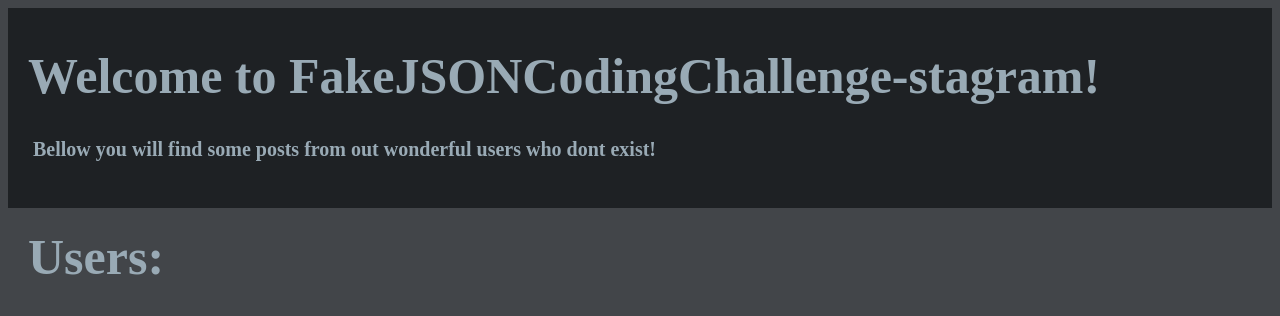
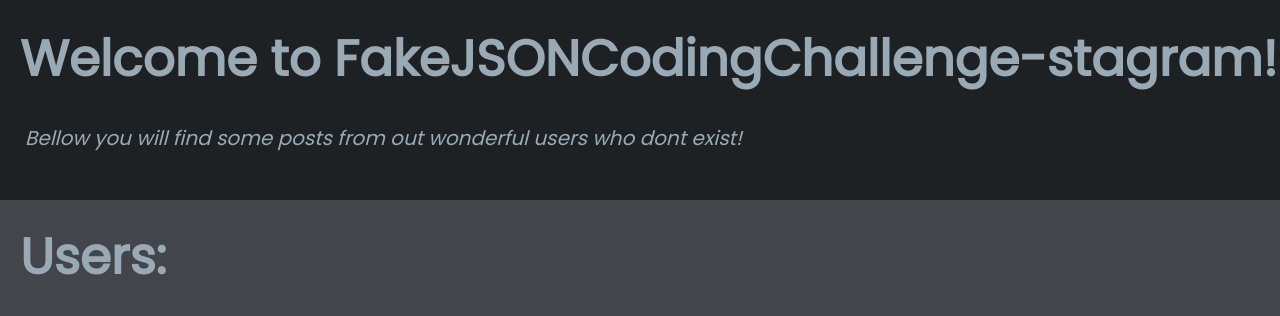
Before and after one commit to wadert3/codingChallenge, a plain HTML site: page index.html in a window 1280 px wide. Drawn offline with Linux system fonts and the light colour scheme; no server answers.

Commit message:
Font and transition

```diff
--- a/index.html
+++ b/index.html
@@ -2,7 +2,7 @@
 <html>
 <head>
 <script src="users.js"></script>
-
+<link href='https://fonts.googleapis.com/css?family=Poppins' rel='stylesheet'>
 <link rel="stylesheet" href="indexStyle.css">
 <style>
 
--- a/indexStyle.css
+++ b/indexStyle.css
@@ -1,12 +1,16 @@
 html, body {
   background-color: #424549;
   border: none;
+  font-family: 'Poppins';
+  transition: .5s;
+  margin: 0;
+  padding: 0;
 }
 header{
     position : relative;
     min-height : 200px;
     background : #1e2124;
-
+    margin: 0;
   }
 
 header h1{
@@ -15,7 +19,7 @@ header h1{
     color: #99aab5;
     bottom: 70px;
     left: 20px;
-
+    font-style: bold;
 }
 header h2{
     position: absolute;
@@ -23,7 +27,8 @@ header h2{
     color: #99aab5;
     bottom: 30px;
     left: 25px;
-
+    font-weight: 200;
+    font-style: italic;
 }
 .collapsible {
   background-color: #282b30;
@@ -37,17 +42,13 @@ header h2{
   margin: 10px;
   margin-bottom: 0;
   margin-left: 0;
-
+  transition: .5s;
 
 }
 
 .active, .collapsible:hover {
   background-color: #7289da;
-
-}
-
-.content {
-
+  transition: .5s;
 }
 
 table{
@@ -76,6 +77,7 @@ th {
   display: flex;
   max-width: 100%;
     flex-wrap: wrap;
+    transition: .5s;
 }
 
 .divContent h3{
```
